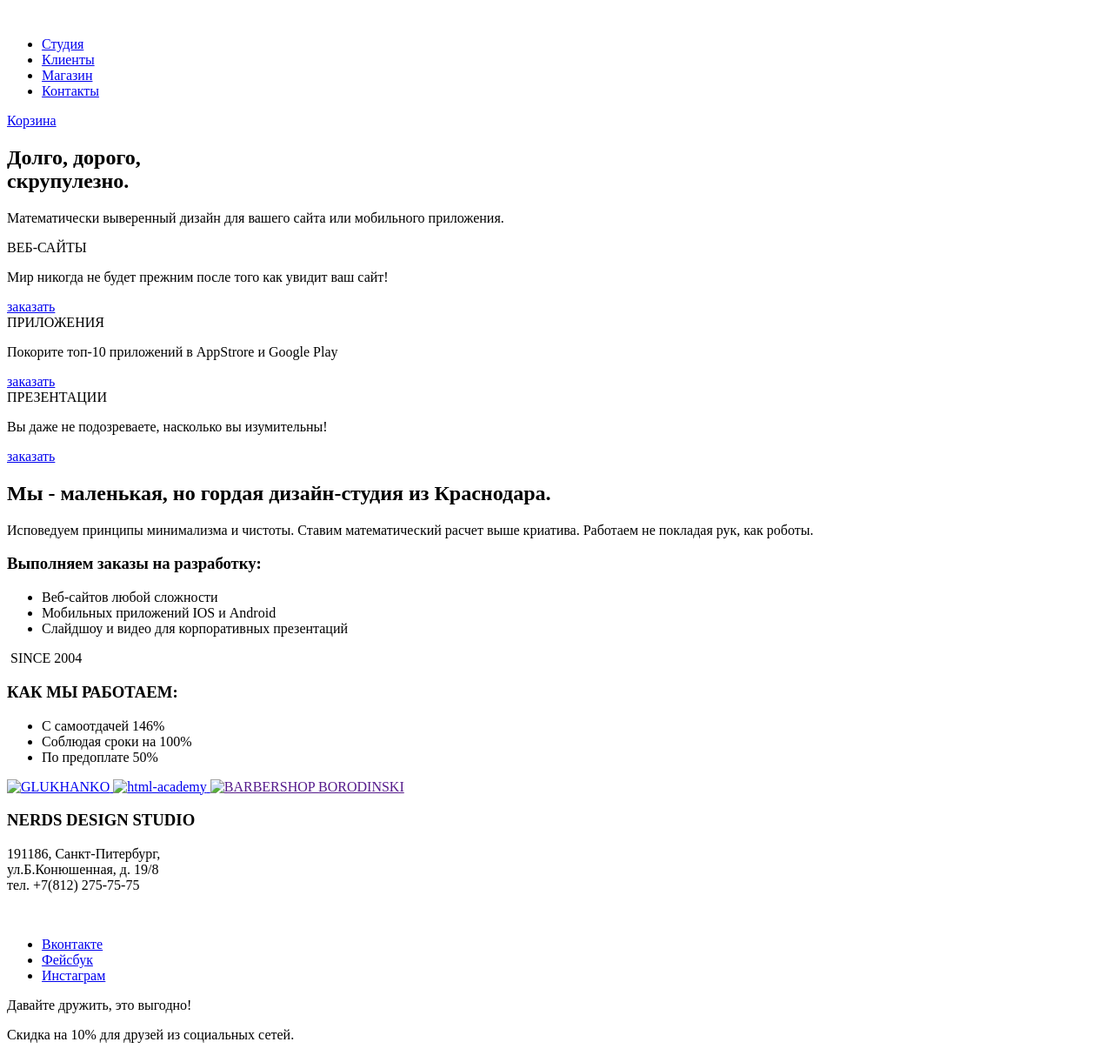
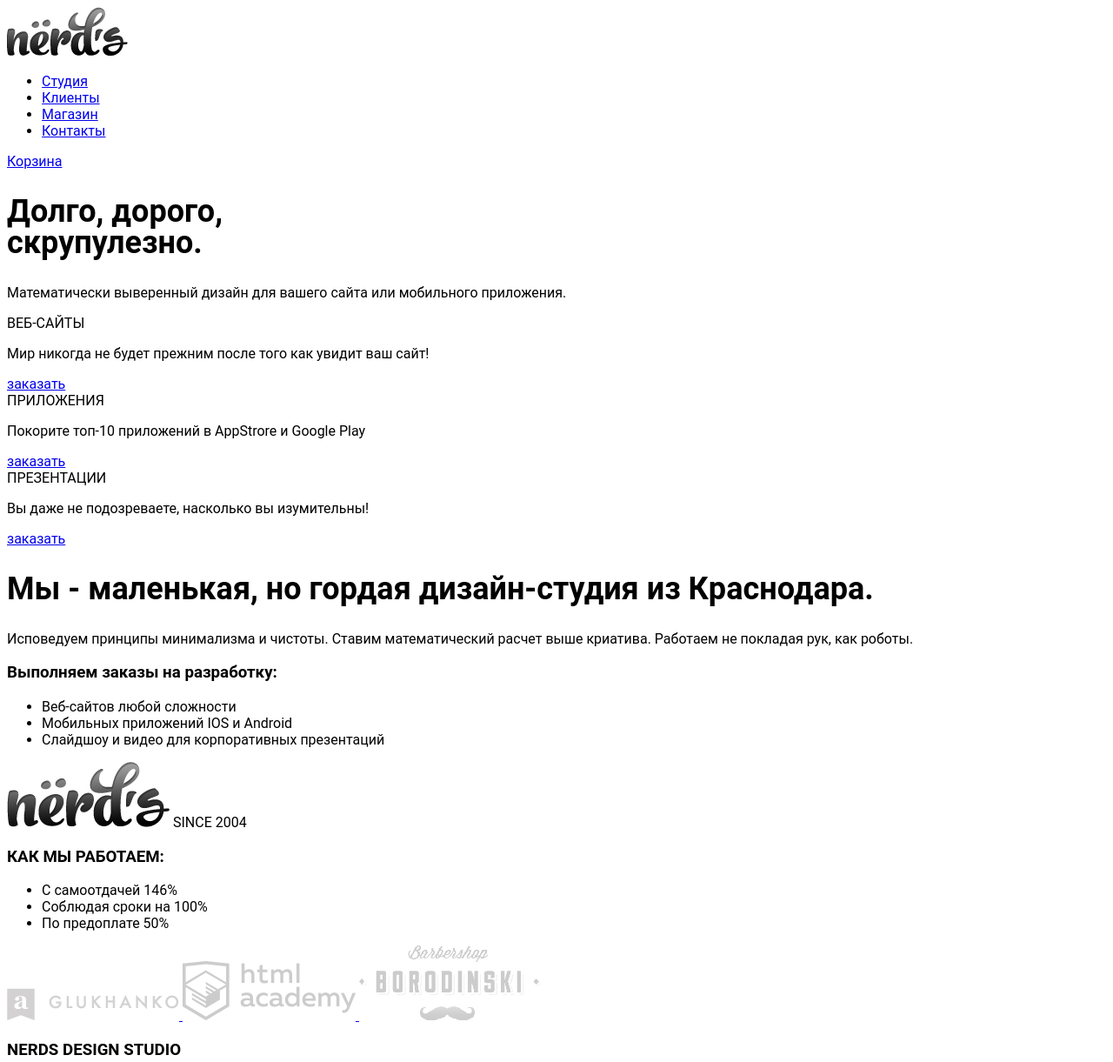
Before and after one commit to bondarevoleg/119888-nerds, a plain HTML site: page index.html in a window 1280 px wide. Shown: the top 1221 px of the page at 87% size. Drawn offline with Linux system fonts and the light colour scheme.

Commit message:
работа с фотошопом
сделал но думаю будут замечания

```diff
--- /dev/null
+++ b/css/style.css
@@ -0,0 +1,14 @@
+body {
+  background: #ffffff;
+  font-family: "Roboto";
+  font-weight: normal;
+  color: #000000;
+}
+h1 {
+  font-size: 40px;
+}
+
+h2{
+  font-size: 36px;
+  line-height: 1em;
+}
--- a/index.html
+++ b/index.html
@@ -3,12 +3,14 @@
 <head>
   <meta charset="UTF-8">
   <title>Нёрдс</title>
+  <link rel="stylesheet" href="css/style.css">
+
 </head>
 <body>
   <header class="main-header">
     <div class="container">
       <div class="logo-header">
-        <img src="img/logo.png" alt="">
+        <img src="img/logo.jpg" alt="">
       </div>
       <nav class="main-navigation">
         <ul>
@@ -72,10 +74,10 @@
       <section class="about">
       <div class="wraper">
         <div class="content">
-          <h1 class="content-title">
+          <h2 class="content-title">
             Мы - маленькая, но гордая
             дизайн-студия из Краснодара.
-          </h1>
+          </h2>
           <p class="content-text">
             Исповедуем принципы минимализма и чистоты. Ставим математический
             расчет выше криатива. Работаем не покладая рук, как роботы.
@@ -100,7 +102,7 @@
         </div>
         <div class="wraper">
          <div class="logo-about">
-           <img src="img/logo.png" alt="">
+           <img src="img/logo-about.jpg" alt="">
            <span>SINCE 2004</span>
          </div>
          <div class="work">
@@ -122,13 +124,13 @@
          </div>
          <div class="portfolio">
          <a class="link" href="#">
-           <img src="" alt="GLUKHANKO">
+           <img src="img/portfolio-1.jpg" alt="GLUKHANKO">
            </a>
            <a class="link" href="#">
-           <img src="" alt="html-academy">
+           <img src="img/portfolio-2.jpg" alt="html-academy">
            </a>
            <a class="link" href="">
-           <img src="" alt="BARBERSHOP BORODINSKI">
+           <img src="img/portfolio-3.jpg" alt="BARBERSHOP BORODINSKI">
            </a>
          </div>
       </section>
```
Also changed, not shown: inner.html (+8 -7 lines), img/features-1.png (added), img/features-2.png (added), img/features-3.png (added), img/layout-1.jpg (added), img/layout-2.jpg (added), img/layout-3.jpg (added), img/layout-4.jpg (added), img/layout-5.jpg (added), img/layout-6.jpg (added), img/logo-about.jpg (added), img/logo.jpg (added), img/map.jpg (added), img/portfolio-1.jpg (added), 3 more files.
